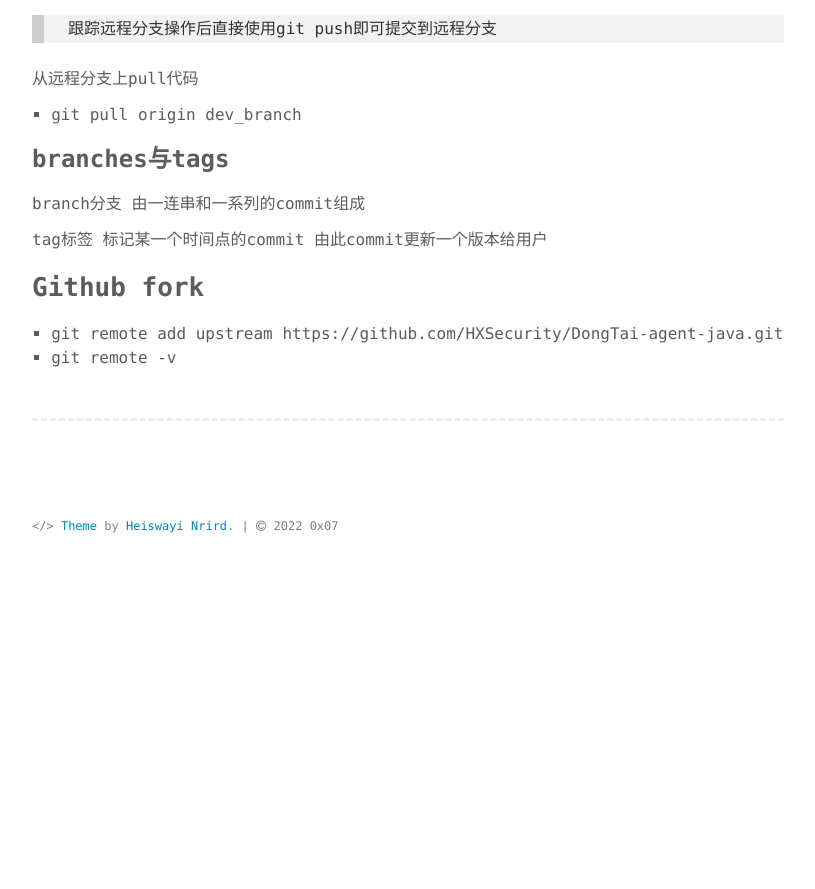
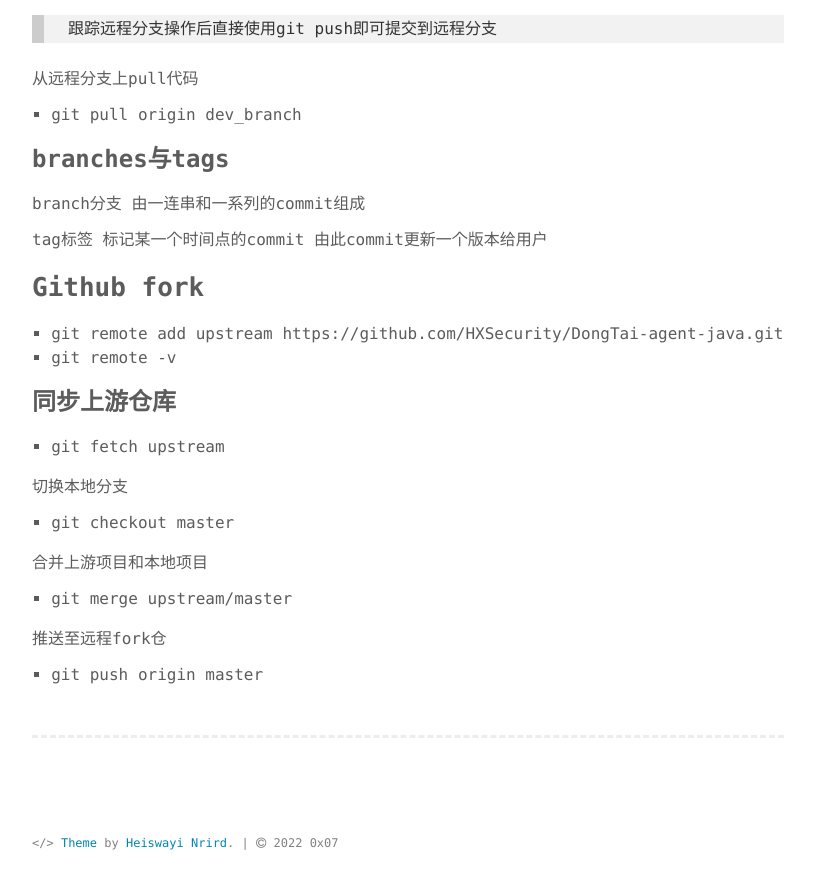
Before and after one commit to alivk353/alivk353.github.io, a Jekyll site: the page built from _posts/2018-06-29-Git使用备忘.md, in a window 1280 px wide and 900 px high, scrolled down 1142 px. Shown: the top 889 px of the window, without its empty margins (232-1047 px from the left). Built offline with Jekyll 4.4.1, drawn with Linux system fonts in a browser that asks for light colours; our own code applies the rules of GitHub Pages for plain Markdown files; before the commit the page ends 1725 px from its top, so only the background shows below that.

Commit message:
update git md 2

```diff
--- a/_posts/2018-06-29-Git使用备忘.md
+++ b/_posts/2018-06-29-Git使用备忘.md
@@ -59,3 +59,19 @@ tag标签 标记某一个时间点的commit 由此commit更新一个版本给用
 
 - git remote add upstream https://github.com/HXSecurity/DongTai-agent-java.git
 - git remote -v
+
+### 同步上游仓库
+
+- git fetch upstream
+
+切换本地分支
+
+- git checkout master
+
+合并上游项目和本地项目
+
+- git merge upstream/master
+
+推送至远程fork仓
+
+- git push origin master
```
